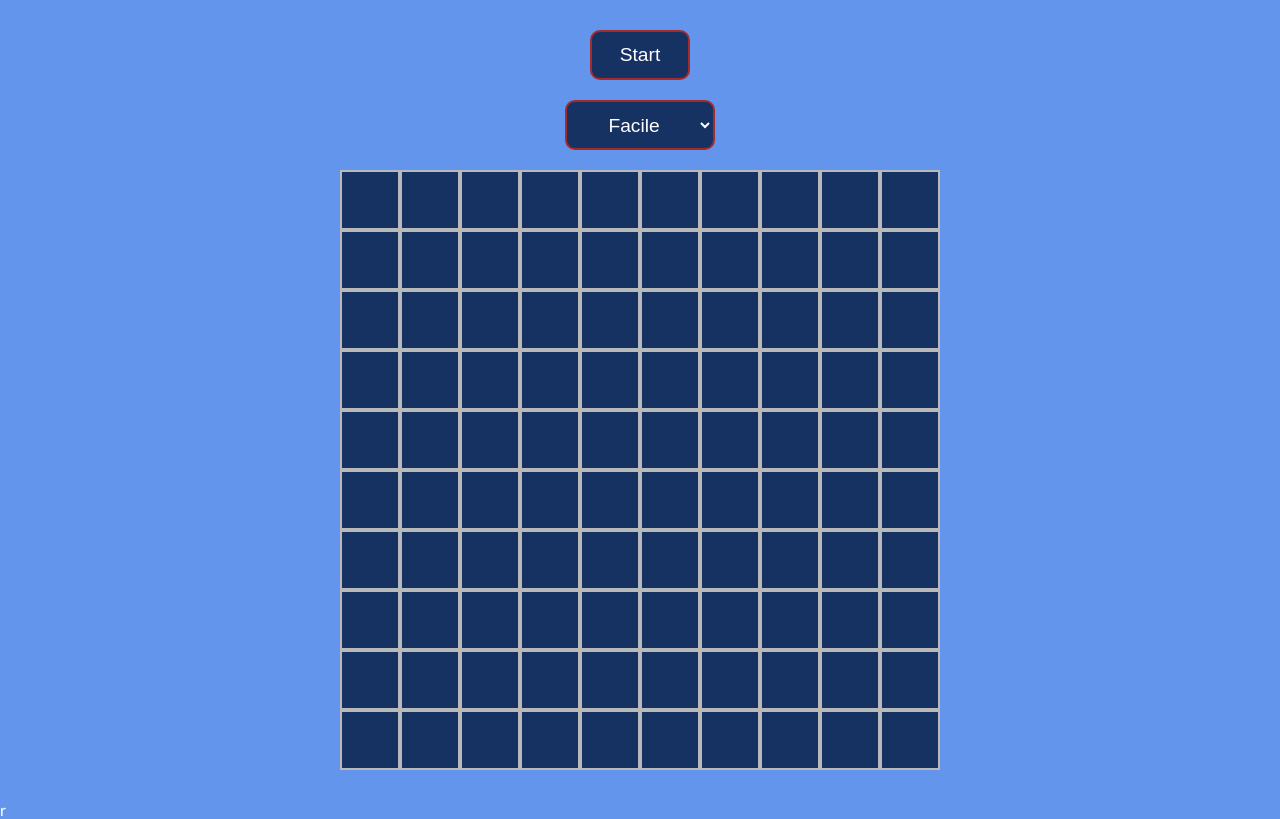
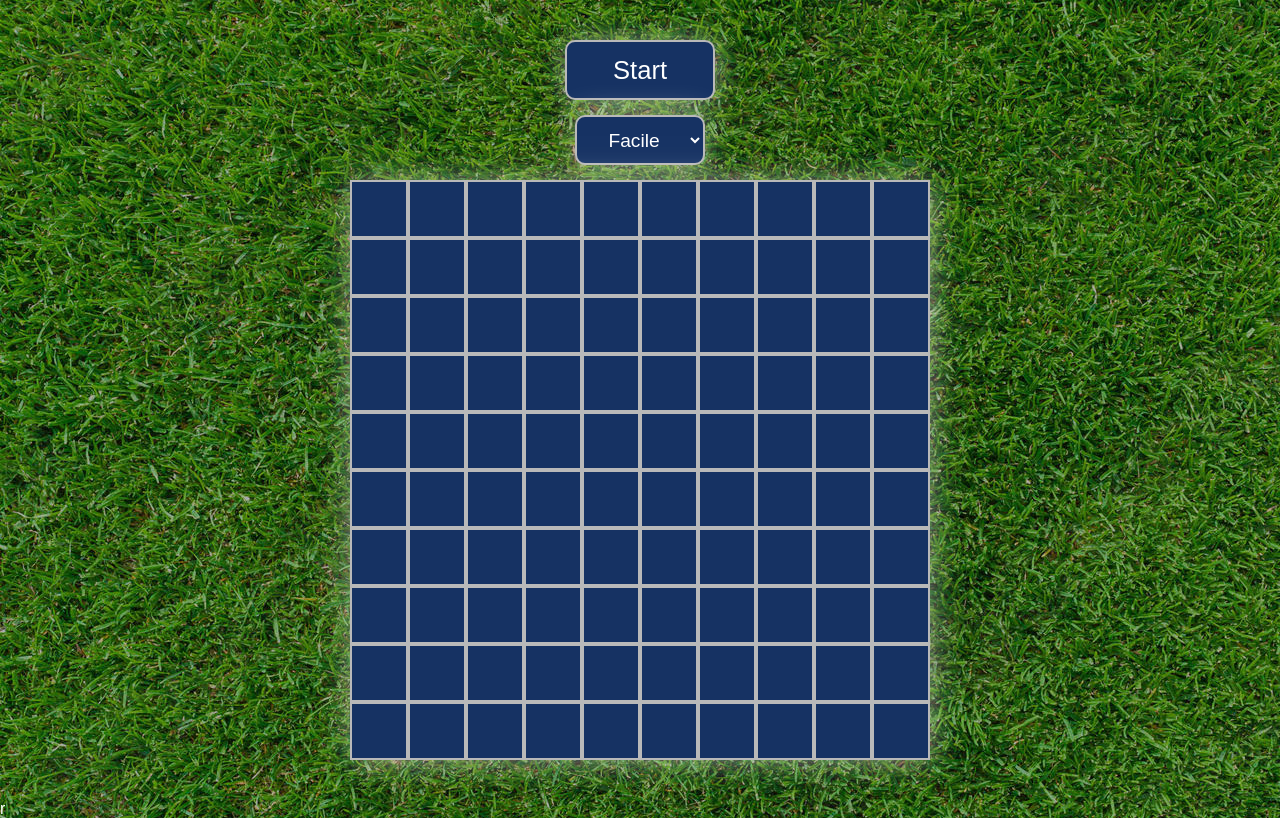
Before and after one commit to raffaele-catalano/js-campominato-grid, a plain HTML site: page index.html in a window 1280 px wide. Both pictures are taken after a click on the button "Start". Drawn offline with Linux system fonts and the light colour scheme.

Commit message:
minor changes

```diff
--- a/assets/css/style.css
+++ b/assets/css/style.css
@@ -2,11 +2,12 @@
     margin: 0;
     padding: 0;
     box-sizing: border-box;
+    font-family: 'Kanit', sans-serif;
+
 }
 
 body {
-    font-family: 'Trebuchet MS', 'Lucida Sans Unicode', 'Lucida Grande', 'Lucida Sans', Arial, sans-serif;
-    background-color: #6495ed;
+    background-image: url(../img/background_img.jpg);
     color: #ffffff;
 }
 
@@ -18,35 +19,43 @@ body {
     flex-direction: column;
 }
 
+.wrapper img {
+    width: 20%;
+}
+
 .container {
     display: flex;
     flex-wrap: wrap;
-    width: 600px;
-    height: 600px;
+    width: 580px;
+    height: 580px;
     background-color: #163263;
+    box-shadow: 1px 1px 30px rgba(255, 255, 255, .5);
 }
 
 button {
-    width: 100px;
-    height: 50px;
+    width: 150px;
+    height: 60px;
     font-size: 1.2rem;
-    margin-bottom: 20px;
+    margin-bottom: 15px;
     background-color: #163263;
-    border: 2px solid brown;
+    border: 2px solid #b9b9b9;
     color: white;
     border-radius: 10px;
+    font-size: 1.6rem;
+    box-shadow: 1px 1px 30px rgba(255, 255, 255, .5);
 }
 
 select {
-    width: 150px;
+    width: 130px;
     height: 50px;
     font-size: 1.2rem;
-    margin-bottom: 20px;
+    margin-bottom: 15px;
     background-color: #163263;
-    border: 2px solid brown;
+    border: 2px solid #b9b9b9;
     color: white;
     border-radius: 10px;
     text-align: center;
+    box-shadow: 1px 1px 30px rgba(255, 255, 255, .5);
 }
 
 
```
